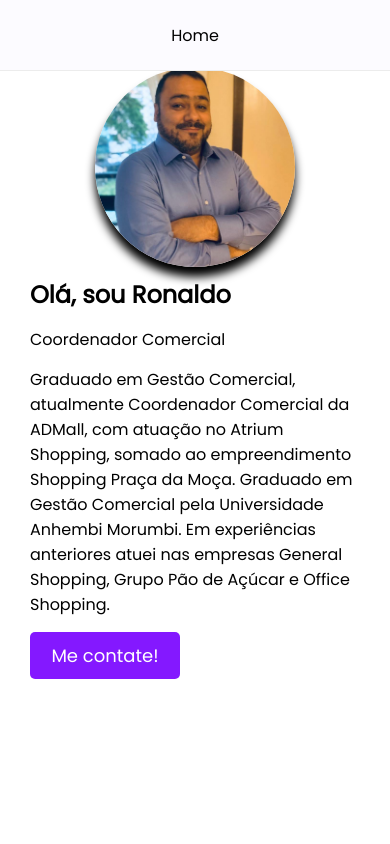
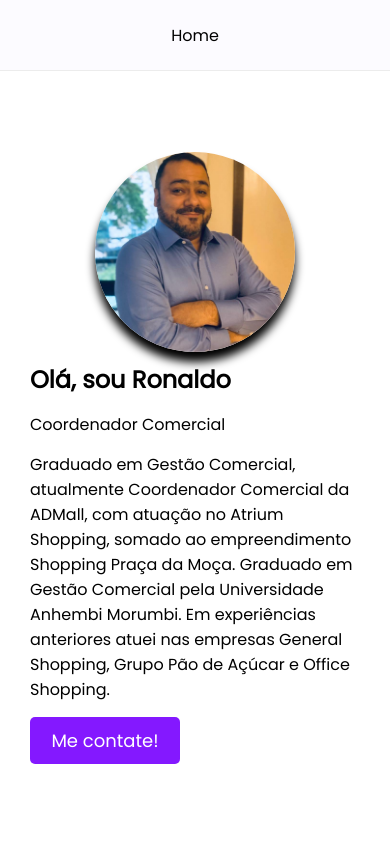
Before and after one commit to DaniloBFS/rf-portfolio, a plain HTML site: page index.html in a window 390 px wide. Shown: the top 844 px of the page. Drawn offline with nearby package versions, Linux system fonts and the light colour scheme; a script that the page names is missing.

Commit message:
Update style.css

```diff
--- a/style/style.css
+++ b/style/style.css
@@ -145,6 +145,9 @@ footer{
     text-align: center;
 }
 
+
+/*responsivo*/
+
 @media (max-width: 600px){
     header{
         height: 70px;
@@ -153,7 +156,9 @@ footer{
     .logo{
         display: none;
     }
+
     section#home{
+        padding-top: 45%;
         flex-direction: column-reverse;
         justify-content: center;
     }
```
